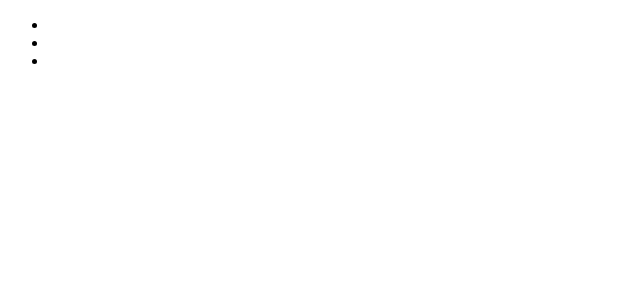
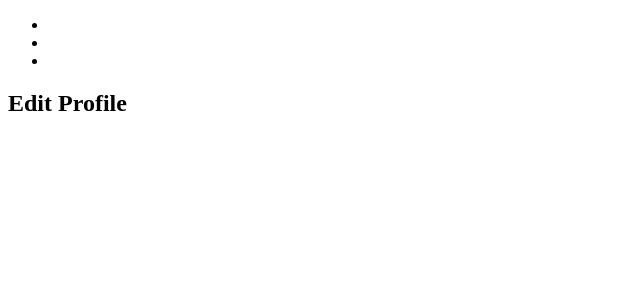
Before and after one commit to kevinlens/Social-Network-Application, a React (Create React App) app in the folder react-front/: page /users/edit/1 in a window 1280 px wide. Shown: the top 300 px of the page, without its empty margins (0-640 px from the left). Built offline with nearby package versions, Linux system fonts and the light colour scheme.

Commit message:
Fixes and Update User through Admin Setup

```diff
--- a/react-front/src/components/Pages/Profile/Admin.js
+++ b/react-front/src/components/Pages/Profile/Admin.js
@@ -1,5 +1,6 @@
 import React, { Component } from "react";
 import { isAuthenticated } from "../../Auth/Auth";
+import { Link } from "react-router-dom";
 import DefaultProfile from "../../images/defaultProfile.gif";
 import DeleteUser from "./DeleteUser/DeleteUser";
 
@@ -88,9 +89,12 @@ class ProfileAdmin extends Component {
                 </div>
                 {isAuthenticated().user.role === "admin" ? (
                   <div className="d-inline-block">
-                    <button className="btn btn-raised btn-success mr-5">
+                    <Link
+                      to={`/users/edit/${user._id}`}
+                      className="btn btn-raised btn-success mr-5"
+                    >
                       Edit Profile
-                    </button>
+                    </Link>
                     <DeleteUser userId={user._id} />
                   </div>
                 ) : null}
--- a/react-front/src/components/Pages/Profile/EditProfile/EditUser.js
+++ b/react-front/src/components/Pages/Profile/EditProfile/EditUser.js
@@ -1,13 +1,13 @@
 import React, { Component } from "react";
 
-class EditUser extends Compoent {
+class EditUser extends Component {
   render() {
     return (
-      <div className="container">
+      <section className="container">
         <h2 className="mt-5 mb-5">Edit Profile</h2>
-      </div>
+      </section>
     );
   }
 }
 
-export default EditProfile;
+export default EditUser;
--- a/react-front/src/components/Router/MainRouter.js
+++ b/react-front/src/components/Router/MainRouter.js
@@ -6,7 +6,8 @@ import Signup from "../Pages/Signup/Signup";
 import Signin from "../Pages/Signin/Signin";
 import Profile from "../Pages/Profile/Profile";
 import ProfileAdmin from "../Pages/Profile/Admin";
-import Users from '../Pages/Users/Users'
+import Users from "../Pages/Users/Users";
+import EditUser from "../Pages/Profile/EditProfile/EditUser";
 
 const MainRouter = () => (
   <section>
@@ -18,8 +19,9 @@ const MainRouter = () => (
       <Route exact path="/signin" component={Signin} />
       {/* when there is same path like '/user/' you have to be very careful */}
       <Route path="/user/myAccount" component={Profile} />
+      <Route exact path="/users/edit/:addIdHere" component={EditUser} />
       <Route exact path="/users/:addIdHere" component={ProfileAdmin} />
-
+      {/*=============================================*/}
     </Switch>
   </section>
 );
```
Also changed, not shown: 2 other files (tests, documents, lock files or other folders).
